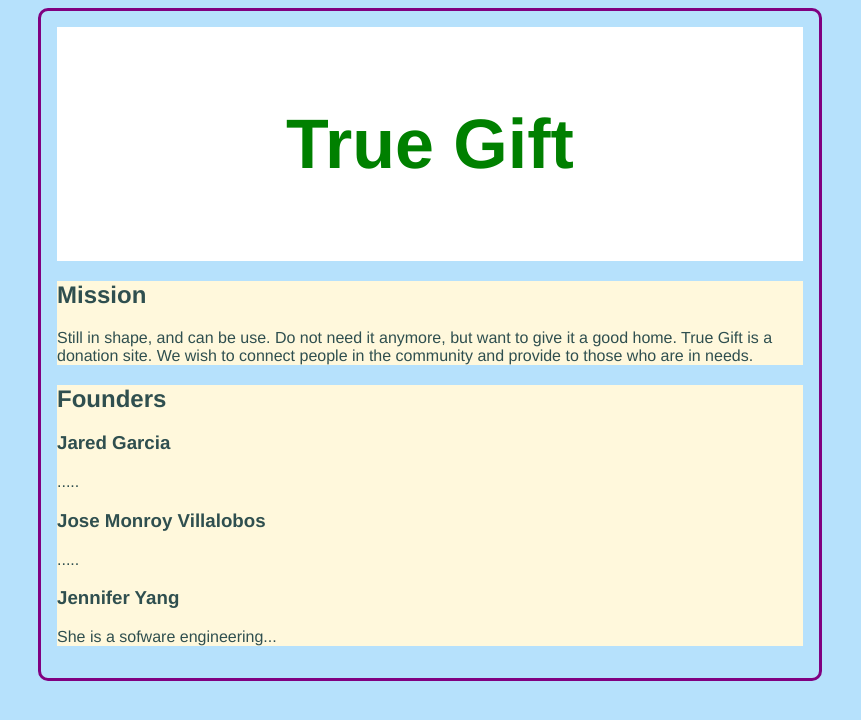
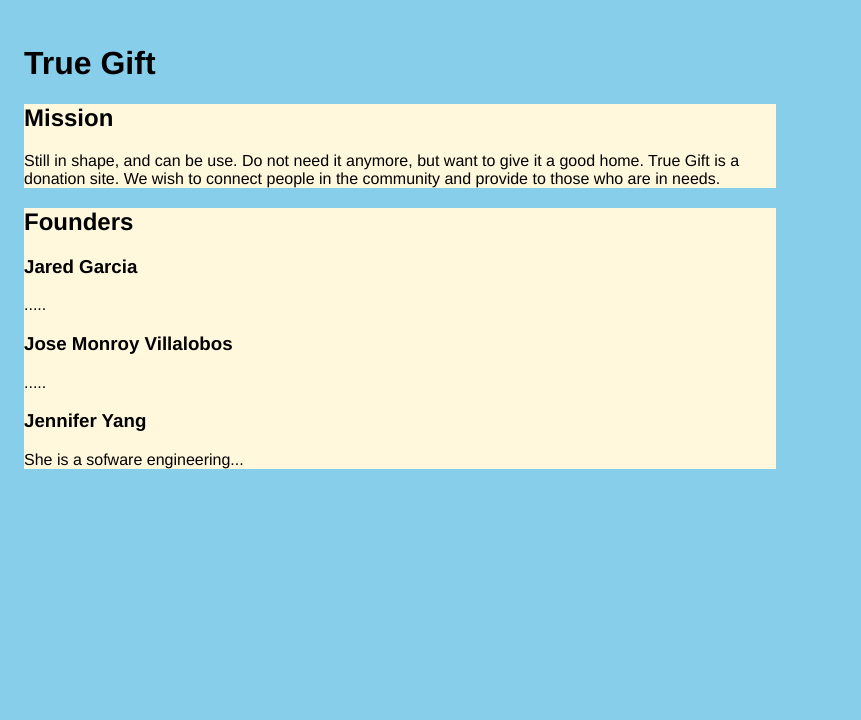
Before and after one commit to jennifury/donating-app, a Python web app: template templates/about_us.html in a window 1280 px wide. Shown: the top 720 px of the page, without its empty margins (0-861 px from the left). Run offline with Jinja, Linux system fonts and the light colour scheme; the template is opened without the code that fills it, so the values that code supplies are empty.

Commit message:
Add files via upload

```diff
--- a/static/css/index.css
+++ b/static/css/index.css
@@ -1,27 +1,33 @@
 html {
-  background-color: #b6e1fc;
-  color: darkslategray;
+  background-color: skyblue;
+  color: black;
   font-family: Helvetica;
   max-width: 800px;
-  margin-left: 30px;
+
+}
+.homestead{
+   margin:auto;
+   text-align: center;
 }
 
-header {
-  background-color: white;
-  padding: 30px;
-  text-align: center;
-  font-size: 35px;
-  color: green;
+.Truegift {
+  border:1px
+  border-radius: 10px;
+  color: white;
 }
 
-body, img {
-  border: 3px solid purple;
-  border-radius: 10px;
+img {
+  border: 15px solid skyblue;
+  border-radius: 300px;
 }
 
 body {
   padding: 16px;
+}
 
+img {
+  height: 300px;
+  width: 300px;
 }
 
 #Mission{
```
Also changed, not shown: main.py (+10 -4 lines), templates/home.html (added, +18 -0 lines), templates/item_template.html (added, +16 -0 lines), README.md, 1 other file.
